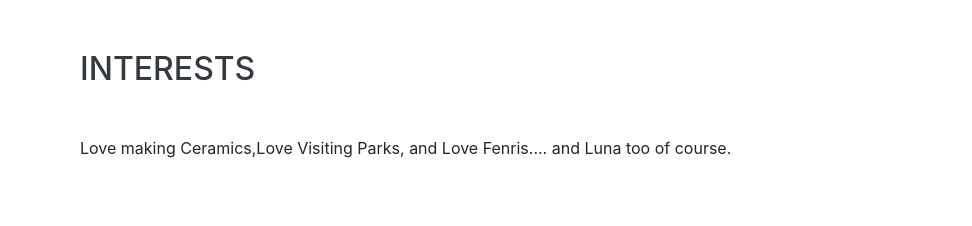
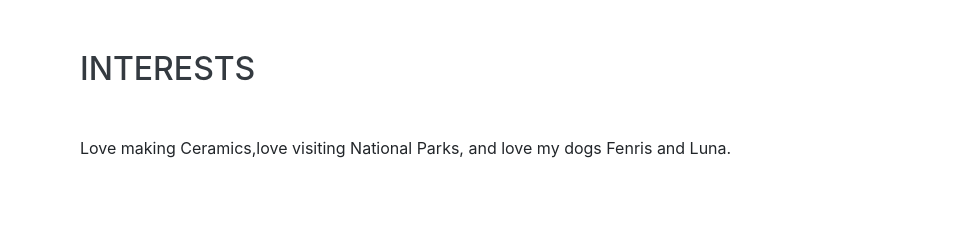
Before and after one commit to mpianko/mpianko.github.io, a website with bundled scripts: page index.html in a window 1280 px wide. Shown: the part 4860-5086 px from the top of the page, without its empty margins (240-1212 px from the left). Built offline with nearby package versions, Linux system fonts and the light colour scheme; files whose address does not match are found by name; a web font is replaced by a local one.

Commit message:
Update index.html

```diff
--- a/index.html
+++ b/index.html
@@ -264,7 +264,7 @@
       <div class="w-100">
         <h2 class="mb-5">Interests</h2>
         <p></p>
-        <p class="mb-0">Love making Ceramics,Love Visiting Parks, and Love Fenris.... and Luna too of course.</p>
+        <p class="mb-0">Love making Ceramics,love visiting National Parks, and love my dogs Fenris and Luna. </p>
       </div>
 
     </section>
```
